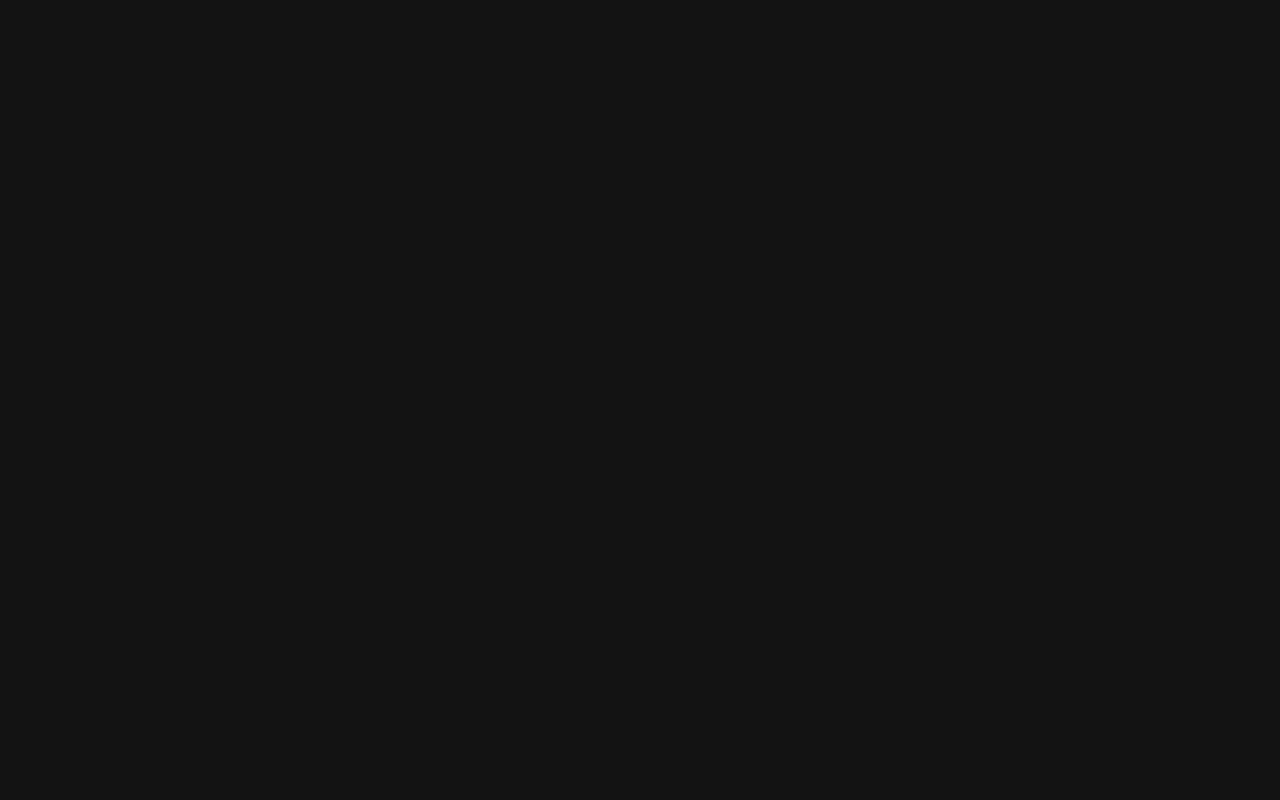
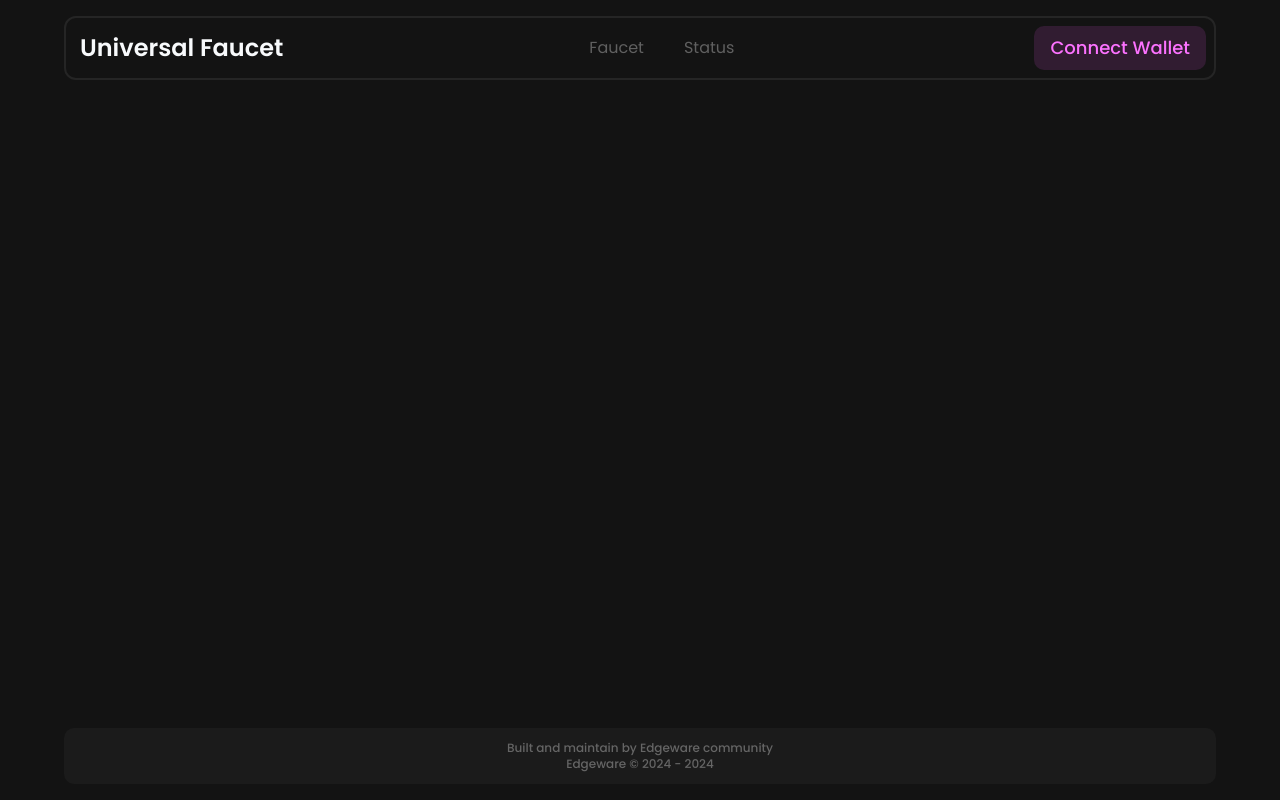
Before and after one commit to pranavcpawar/substrate-faucet, a Next.js app: page / in a window 1280 px wide. Built offline with nearby package versions, Linux system fonts and the light colour scheme.

Commit message:
add layout design

```diff
--- a/app/layout.tsx
+++ b/app/layout.tsx
@@ -1,6 +1,8 @@
 import type { Metadata } from "next";
 import { Poppins } from "next/font/google";
 import "./globals.css";
+import Navbar from "@/components/Navbar";
+import Footer from "@/components/Footer";
 
 const poppins = Poppins({weight: ["100", "200", "400", "500", "600", "700", "800", "900"], subsets: ["latin"] });
 
@@ -16,8 +18,10 @@ export default function RootLayout({
 }>) {
   return (
     <html lang="en">
-      <body className={`${poppins.className} dark flex flex-col min-h-screen items-center justify-between p-4`}>
+      <body className={`${poppins.className} dark min-h-screen flex flex-col items-center justify-between p-4`}>
+        <Navbar />
         {children}
+        <Footer />
       </body>
     </html>
   );
```
